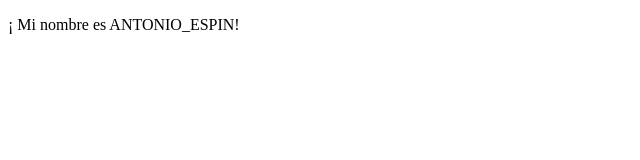
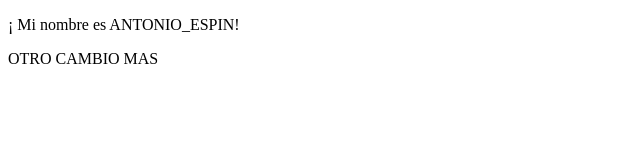
Before and after one commit to AntonioEspinJimenez/test-repositorio-ANTONIO_ESPIN, a plain HTML site: page index.html in a window 1280 px wide. Shown: the whole page, without its empty margins (0-640 px from the left). Drawn offline with Linux system fonts and the light colour scheme.

Commit message:
commit_aunMas

```diff
--- a/index.html
+++ b/index.html
@@ -11,5 +11,6 @@
             <p> ¡ Mi nombre es ANTONIO_ESPIN! </p>
         </div>
         </div>
+<p>OTRO CAMBIO MAS</p>
 </body>
 </html>
```
